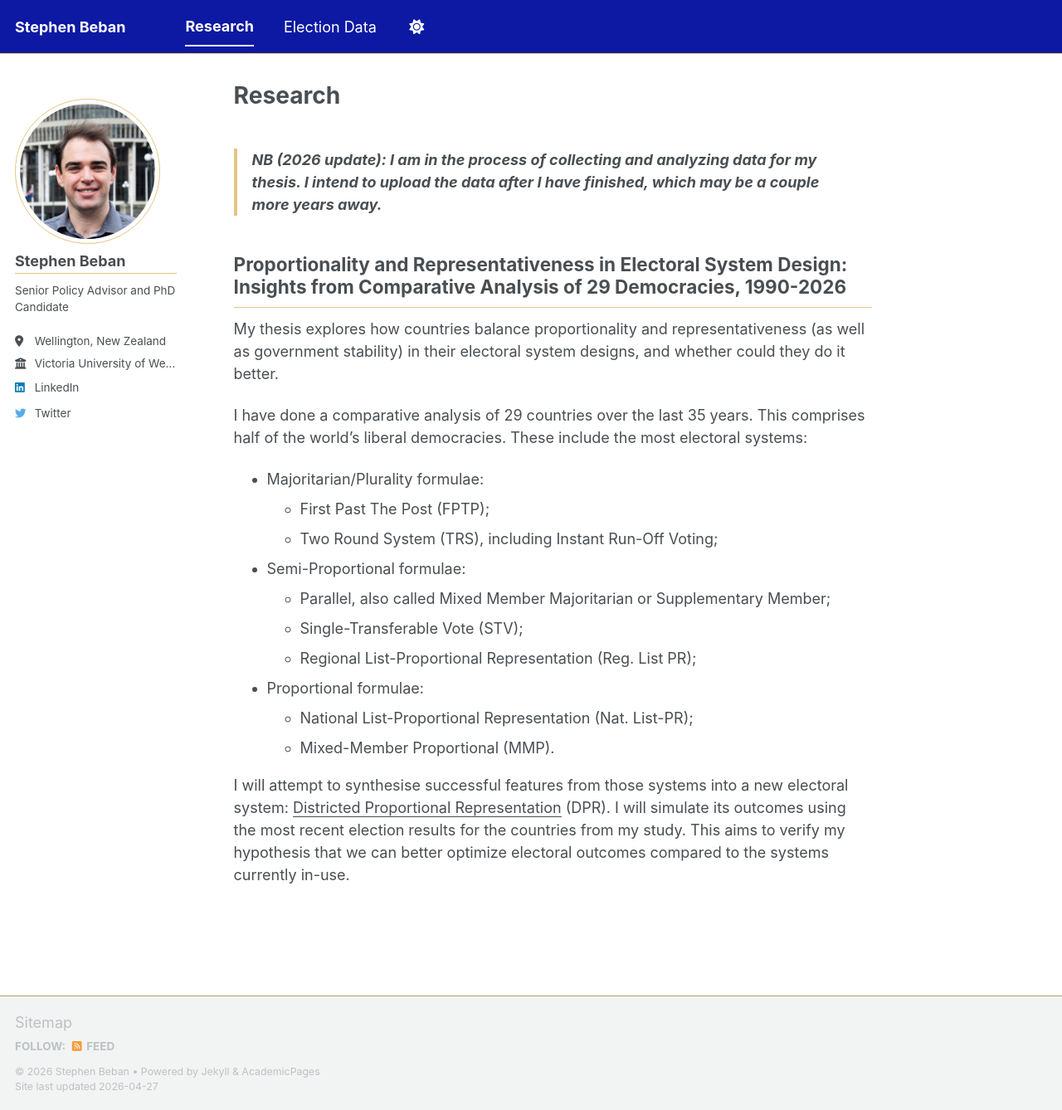
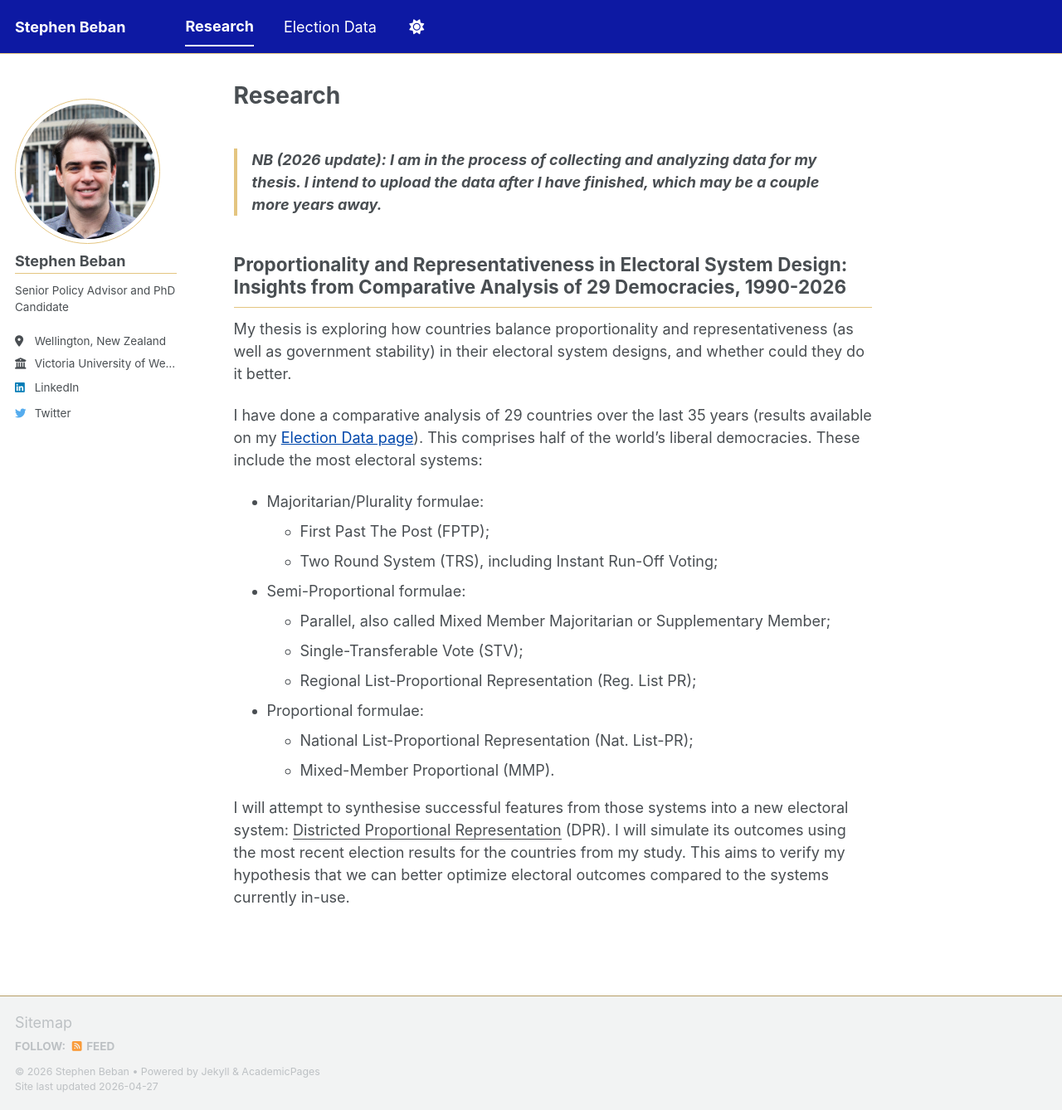
Before and after one commit to StephenBeban/StephenBeban.github.io, a Jekyll site: the page built from _pages/research.md, in a window 1280 px wide and 1338 px high. Shown: the whole window at 83% size. Built offline with Jekyll 4.4.1, drawn with Linux system fonts in a browser that asks for light colours; a script bundle is joined from its source files by our own code; library files that are not in the unit come from our copies.

Commit message:
Update research.md

```diff
--- a/_pages/research.md
+++ b/_pages/research.md
@@ -9,9 +9,9 @@ author_profile: true
 <!-- {% include toc %} -->
 ## Proportionality and Representativeness in Electoral System Design: Insights from Comparative Analysis of 29 Democracies, 1990-2026 <!-- - [PDF]() | [read online]() -->
 
-My thesis explores how countries balance proportionality and representativeness (as well as government stability) in their electoral system designs, and whether could they do it better.
+My thesis is exploring how countries balance proportionality and representativeness (as well as government stability) in their electoral system designs, and whether could they do it better.
 
-I have done a comparative analysis of 29 countries over the last 35 years. This comprises half of the world’s liberal democracies. These include the most electoral systems:
+I have done a comparative analysis of 29 countries over the last 35 years (results available on my [Election Data page](./election-data)). This comprises half of the world’s liberal democracies. These include the most electoral systems:
 
 - Majoritarian/Plurality formulae:
   - First Past The Post (FPTP);
```
